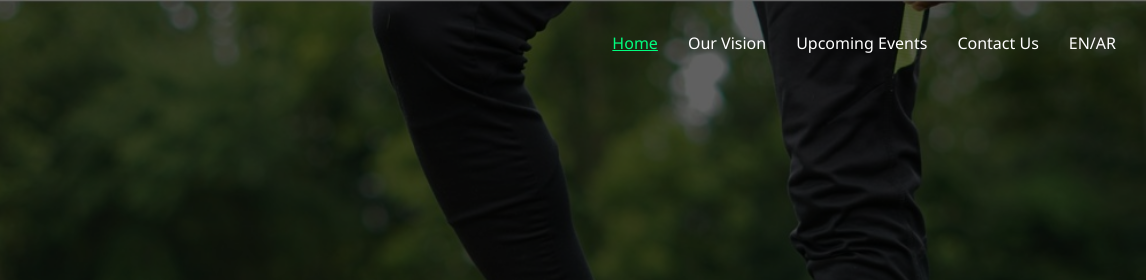
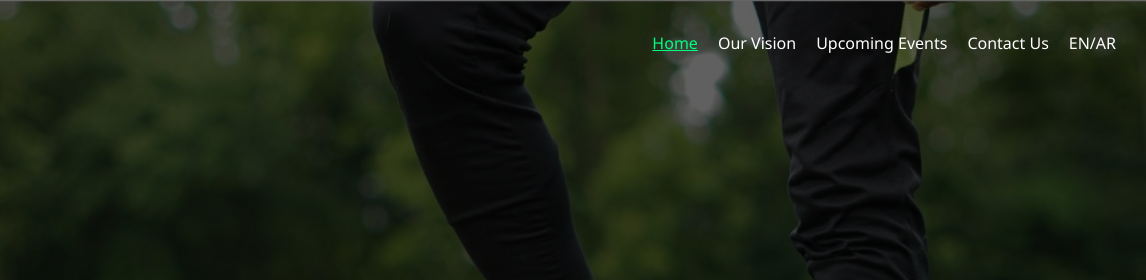
Before and after one commit to motarek118/Infinity-Kora, a plain HTML site: page index.html in a window 1280 px wide. Shown: the top 280 px of the page, 134-1280 px from the left. Drawn offline with Linux system fonts and the light colour scheme; no server answers.

Commit message:
Add files via upload

```diff
--- a/css/style.css
+++ b/css/style.css
@@ -732,3 +732,21 @@ textarea:disabled {
   color: #aaa !important;               /* Grayed out text */
   border-color: #ddd !important;        /* Light grey border */
 }
+/* Force horizontal navbar on mobile */
+nav ul {
+  display: flex !important;
+  flex-direction: row !important;
+  justify-content: center;
+  align-items: center;
+  gap: 20px; /* space between items */
+}
+
+nav ul li {
+  display: inline-block;
+}
+
+@media (max-width: 768px) {
+  nav ul {
+    flex-wrap: wrap; /* allow wrapping if too tight */
+  }
+}
```
